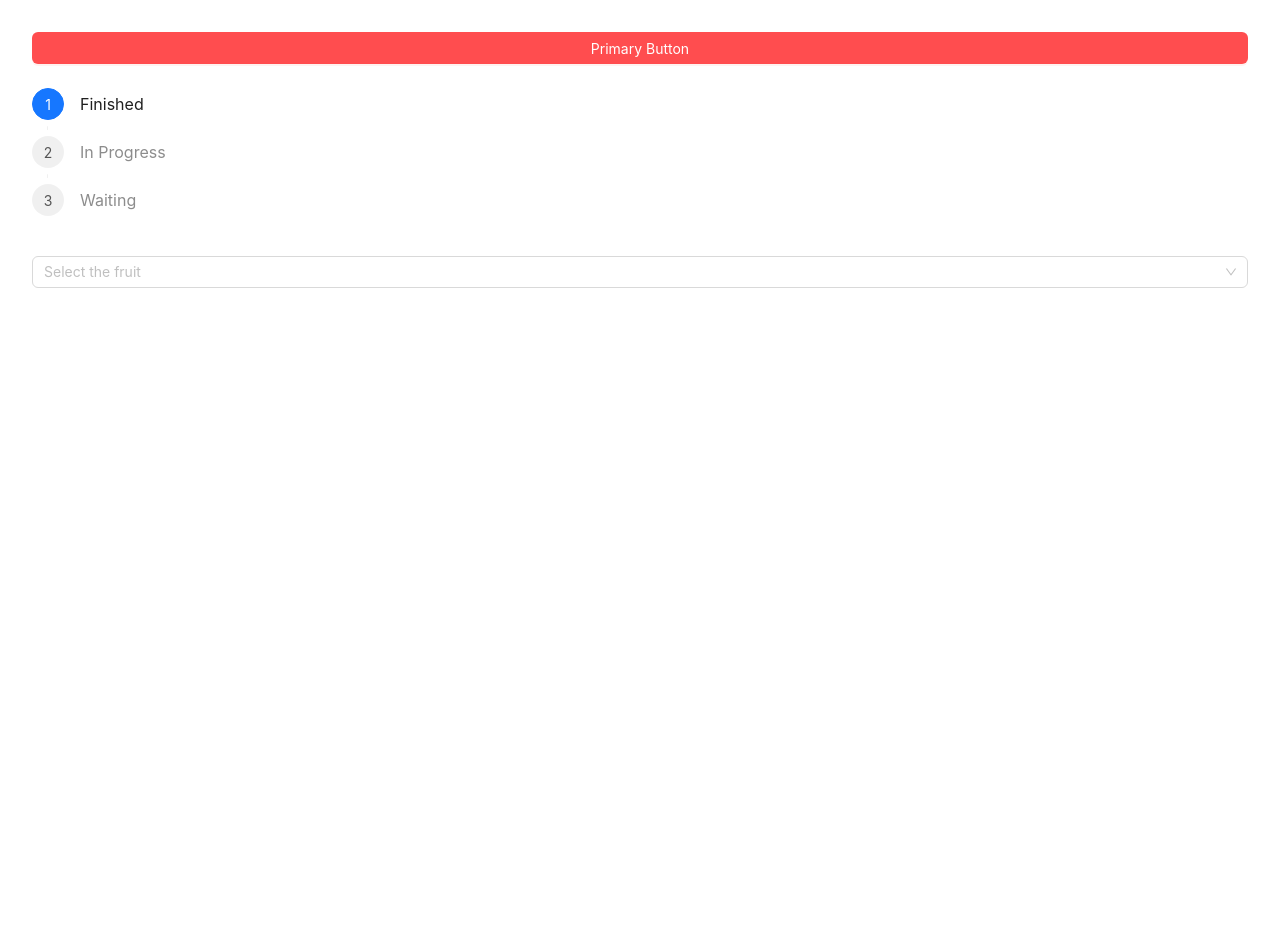
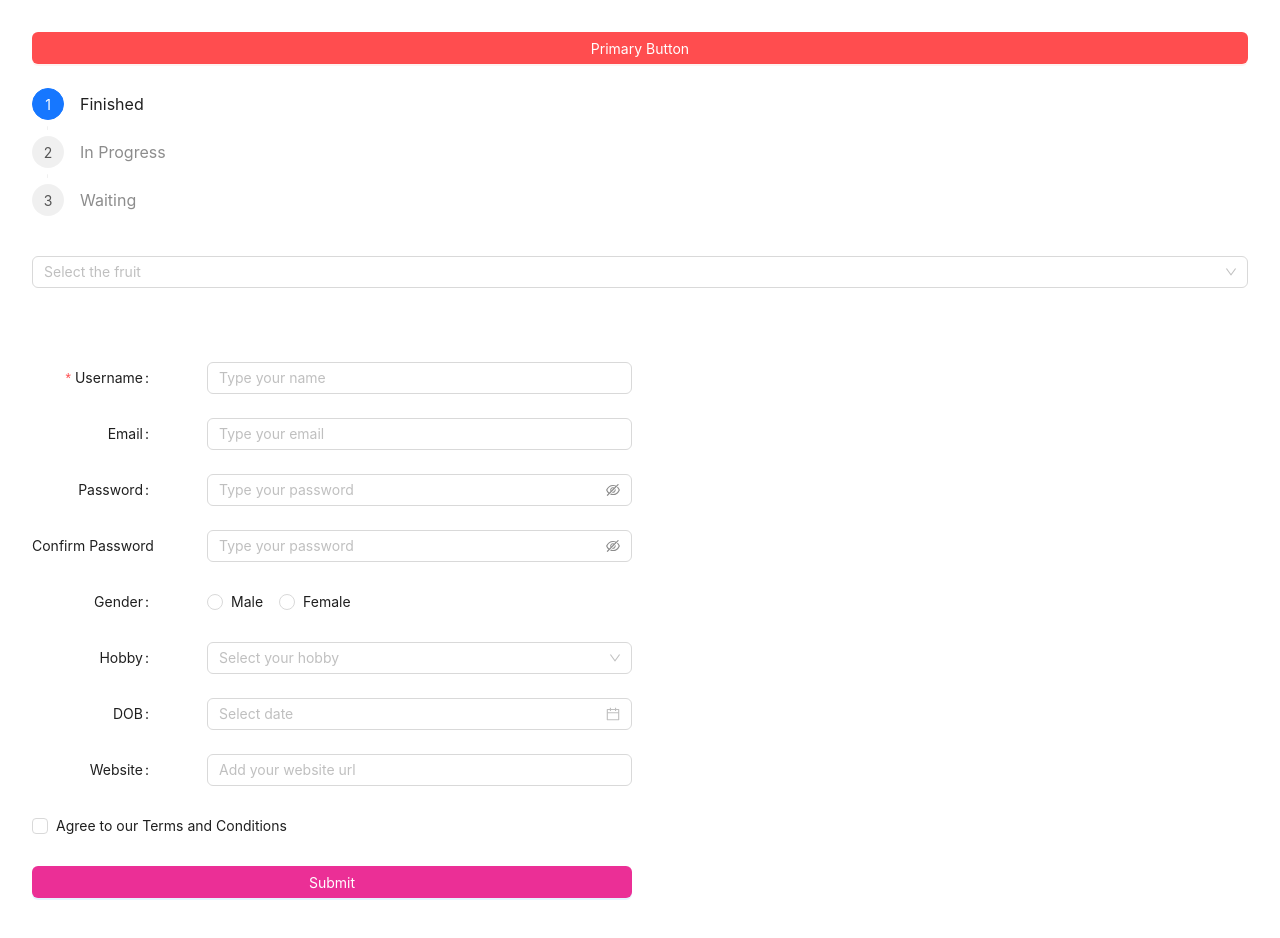
Before and after one commit to SoumyajeetDas/ReactJSCodes, a React (Create React App) app in the folder Ant Design/antdtutorials/: page / in a window 1280 px wide. Shown: the top 938 px of the page. Before the commit the page ends 800 px from the top, so only its background shows below. Built offline with nearby package versions, Linux system fonts and the light colour scheme.

Commit message:
Adding Form

```diff
--- a/Ant Design/antdtutorials/package.json
+++ b/Ant Design/antdtutorials/package.json
@@ -3,6 +3,7 @@
   "version": "0.1.0",
   "private": true,
   "dependencies": {
+    "@ant-design/colors": "^7.0.0",
     "@testing-library/jest-dom": "^5.17.0",
     "@testing-library/react": "^13.4.0",
     "@testing-library/user-event": "^13.5.0",
--- a/Ant Design/antdtutorials/src/App.jsx
+++ b/Ant Design/antdtutorials/src/App.jsx
@@ -2,6 +2,7 @@ import { Space } from 'antd';
 import './App.css';
 import ButtonndSteps from './components/ButtonndSteps';
 import Options from './components/Options';
+import FormCheck from './components/FormCheck';
 
 
 function App() {
@@ -9,11 +10,14 @@ function App() {
 
   return (
     <div className="App">
-      <Space direction='vertical' size="large" style={{display: 'flex'}}>
+      <Space direction='vertical' size="large" style={{ display: 'flex' }}>
 
         <ButtonndSteps />
         <Options />
+
+        <FormCheck />
       </Space>
+
     </div>
   );
 }
--- /dev/null
+++ b/Ant Design/antdtutorials/src/components/FormCheck.jsx
@@ -0,0 +1,145 @@
+import { Form, Input, Radio, Select, DatePicker, Checkbox, Button } from 'antd'
+import React from 'react'
+import { magenta } from '@ant-design/colors';
+
+const FormCheck = () => {
+
+    return (
+        // The wapperCol prop given in the Form component determines the space allocated for the form control (input, button, etc.).
+        // If we give it with FORM it will be global to all of them. We can also provide to each Form.Item.
+        // If we give on Form as well as Form.Item the Form.Item wrapperCol will override the global one in the <Form>
+
+        // Span in wrapperCol={{ offset:2, span: 24 }} means that the form control wrapper will occupy 14 out of 24 columns.
+        // This 24 columns will be configured within 600 px width given. If not given it would have taken the whole viewport.
+
+        // The offset in wrapperCol={{ offset:2, span: 24 }} property is used to add some space to the left of the wrapper column,
+        // creating a gap between the label and the input field.
+
+        // labelCol={{ span: 5 }} means that the label will occupy 5 out of 24 columns.
+        <Form autoComplete='off' labelCol={{ span: 5 }} wrapperCol={{ offset: 2, span: 24 }} style={{ maxWidth: 600, marginTop: 50 }}>
+            <Form.Item
+                label="Username"
+                name="username"
+
+                // Overriding the global wrapperCol
+                // wrapperCol={{ offset:2, span: 24 }}
+
+
+                rules={[
+                    {
+                        required: true,
+                        message:"Please enter the username"
+                    },
+                    {
+                        // There should not be any whitespace
+                        whitespace:true,
+                        message:"Please enter a valid username"
+                    },
+                    {
+                        min:3,
+                        message:"Username should be atleast of 3 characters"
+                    }
+
+                ]}
+                hasFeedback
+
+
+            >
+                <Input placeholder='Type your name' />
+            </Form.Item>
+            <Form.Item
+                label="Email"
+                name="email">
+                <Input placeholder='Type your email' />
+            </Form.Item>
+            <Form.Item
+                label="Password"
+                name="password">
+                <Input.Password placeholder='Type your password' />
+            </Form.Item>
+            <Form.Item
+                label="Confirm Password"
+                name="cnfpassword">
+                <Input.Password placeholder='Type your password' />
+            </Form.Item>
+            <Form.Item
+                label="Gender"
+                name="gender">
+                <Radio.Group>
+                    <Radio value="male">Male</Radio>
+                    <Radio value="female">Female</Radio>
+                </Radio.Group>
+            </Form.Item>
+            <Form.Item
+                label="Hobby"
+                name="hobby">
+                <Select placeholder="Select your hobby">
+                    <Select.Option value="cycling">Cycling</Select.Option>
+                    <Select.Option value="drawing">Drawing</Select.Option>
+                    <Select.Option value="reading">Reading</Select.Option>
+                </Select>
+            </Form.Item>
+            <Form.Item
+                label="DOB"
+                name="dob"
+            >
+                <DatePicker picker='date' style={{ width: '100%' }} />
+            </Form.Item>
+            <Form.Item
+                label="Website"
+                name="website">
+                <Input placeholder='Add your website url' />
+            </Form.Item>
+
+            {/* <Form.Item
+                name="agreement"
+
+                // Putting the form item in middle:
+
+                wrapperCol={{ offset:2, span: 24 }}
+
+                // OR
+                style={{textAlign:"center"}}
+            >
+                <Checkbox>Agree to our Terms and Conditions</Checkbox>
+            </Form.Item> */}
+
+            <Form.Item
+                name="agreement"
+
+                // The wrapper col needs to be given here to override the global one. The global contains offset:2 which is creatig an
+                // issue.
+                wrapperCol={{ span: 24 }}
+            >
+
+                <Checkbox>
+                    Agree to our Terms and Conditions</Checkbox>
+            </Form.Item>
+
+            {/* <Form.Item
+                name="submit"
+                wrapperCol={{ span: 24 }}
+
+                // Putting the form item button in middle:
+
+                wrapperCol={{ offset:2, span: 24 }}
+
+                // OR
+                style={{textAlign:"center"}}
+            >
+                <Button type="primary" htmlType='submit' style={{ backgroundColor: magenta[5] }} >Submit</Button>
+            </Form.Item> */}
+
+            <Form.Item
+                name="submit"
+                // The wrapper col needs to be given here to override the global one. The global contains offset:2 which is creatig an
+                // issue.
+                wrapperCol={{ span: 24 }}
+            >
+                <Button block type="primary" htmlType='submit' style={{ backgroundColor: magenta[5] }} >Submit</Button>
+            </Form.Item>
+        </Form>
+    )
+}
+
+export default FormCheck
```
Also changed, not shown: 1 other file (tests, documents, lock files or other folders).
